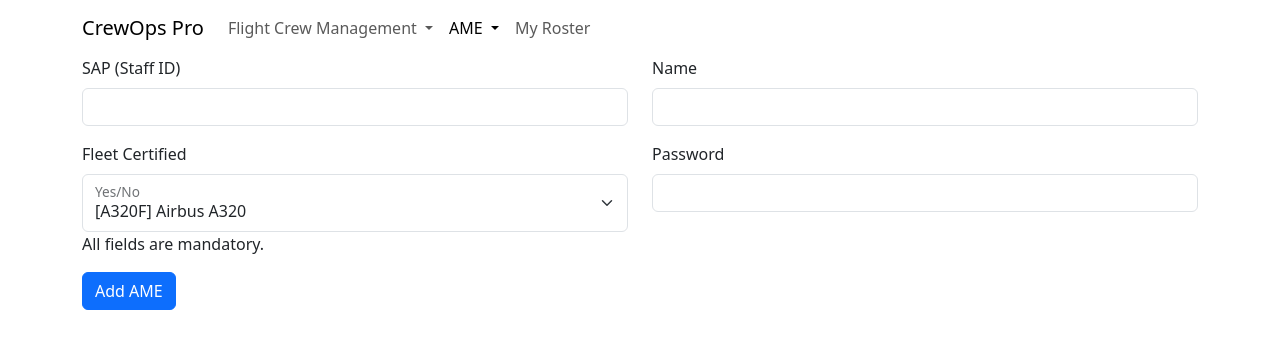
After one commit to kanhasharma07/CrewOps-Pro, a Flask app: page /addAME in a window 1280 px wide. The commit adds this page. Shown: the top 349 px of the page. Run offline with Flask 3, Linux system fonts and the light colour scheme.

Commit message:
Add AME crew management functionality
This commit introduces the ability to add Aircraft Maintenance Engineer (AME) crew members to the system. This includes the creation of new HTML templates for the add AME form and success page, updates to the base template to include the new functionality in the navigation bar, and changes to the AMECrew class and app.py to handle the new routes and form data.

```diff
--- a/app.py
+++ b/app.py
@@ -1,5 +1,5 @@
 from flight_crew import FlightCrew
-
+from ame_crew import AMECrew
 from flask import Flask, url_for, redirect, render_template, request
 
 app = Flask(__name__)
@@ -10,7 +10,7 @@
 def home_page():
     return render_template("home.html")
 
-
+# Flight Crew Management Routes
 @app.route("/addCrew", methods=["GET", "POST"])
 def addCrew():
     if request.method == "GET":
@@ -60,35 +60,54 @@
         FlightCrew.deleteCrew(sap=request.form["sap"])
         return render_template("deleteCrewSuccessful.html", sap=request.form["sap"])
 
-@app.route('/modifyCrew', methods = ['GET', 'POST'])
+
+@app.route("/modifyCrew", methods=["GET", "POST"])
 def modifyCrew():
-    if request.method=="GET":
-        return render_template('modifyCrew.html')
+    if request.method == "GET":
+        return render_template("modifyCrew.html")
     else:
-        formData = [request.form['sap'],
-                    request.form['fname'],
-                    request.form['lname'],
-                    request.form['desig'],
-                    request.form['mob'],
-                    request.form['atpl'],
-                    request.form['license'],
-                    request.form['medical'],
-                    request.form['baseops'],
-                    "",
-                    request.form['login'],
-                    request.form['pw']]
-        FlightCrew.modifyCrew(int(request.form['sap']), formData)
-        return render_template('modifyCrewSuccess.html', sap=request.form['sap'])
+        formData = [
+            request.form["sap"],
+            request.form["fname"],
+            request.form["lname"],
+            request.form["desig"],
+            request.form["mob"],
+            request.form["atpl"],
+            request.form["license"],
+            request.form["medical"],
+            request.form["baseops"],
+            "",
+            request.form["login"],
+            request.form["pw"],
+        ]
+        FlightCrew.modifyCrew(int(request.form["sap"]), formData)
+        return render_template("modifyCrewSuccess.html", sap=request.form["sap"])
 
-@app.route('/applyLeave', methods = ["GET",'POST'])
+
+@app.route("/applyLeave", methods=["GET", "POST"])
 def updateAvail():
     if request.method == "GET":
-        return render_template('updateAvail.html')
+        return render_template("updateAvail.html")
     else:
-        sap = int(request.form['sap'])
-        availBool = request.form['leave']
+        sap = int(request.form["sap"])
+        availBool = request.form["leave"]
         FlightCrew.updateAvail(sap, availBool)
-        return render_template('updateAvailSuccess.html', availBool=availBool, sap=sap)
+        return render_template("updateAvailSuccess.html", availBool=availBool, sap=sap)
+
+
+# AME management Routes
+@app.route('/addAME', methods=['GET', 'POST'])
+def addAME():
+    if request.method=="GET":
+        return render_template('addAME.html')
+    else:
+        crewData = [request.form['sap'],
+                    request.form['name'],
+                    request.form['fleet'],
+                    request.form['pw']]
+        AMECrew.addCrew(crewData=crewData)
+        return render_template('addAMEsuccess.html')
+
 
 # @app.route('/test')
 # def test():
--- /dev/null
+++ b/templates/addAME.html
@@ -0,0 +1,62 @@
+{%extends 'base.html'%}
+
+{% block navbarame %}active{% endblock %}
+
+{% block content %}
+<!-- Add AME Crew Info Form -->
+<div class="container">
+    <form action="{{url_for('addAME')}}" method="post">
+        <div class="row">
+            <div class="col">
+                <div class="mb-3">
+                    <label for="exampleInputEmail1" class="form-label">SAP (Staff ID)</label>
+                    <input type="number" class="form-control" id="sapform" name="sap" aria-describedby="emailHelp">
+                </div>
+            </div>
+            <div class='col'>
+                <div class="mb-3">
+                    <label for="exampleInputPassword1" class="form-label">Name</label>
+                    <input type="text" class="form-control" id="nameform" name="name">
+                </div>
+            </div>
+        </div>
+
+
+
+        <div class="row">
+            <div class="col">
+                <label for="exampleInputPassword1" class="form-label">Fleet Certified</label>
+                <div class="form-floating">
+                    <select class="form-select" id="floatingSelect" aria-label="Floating label select example"
+                        name="fleet">
+                        <option value="A320">[A320F] Airbus A320</option>
+                        <option value="B737">[B737] Boeing 737</option>
+                        <option value="B777">[B777] Boeing 777</option>
+                        <option value="B787">[B787] Boeing 787</option>
+                        <option value="A350">[A350] Airbus A350</option>
+                    </select>
+                    <label for="floatingSelect">Yes/No</label>
+                </div>
+            </div>
+            <div class='col'>
+                <div class="mb-3">
+                    <label for="exampleInputPassword1" class="form-label">Password</label>
+                    <input type="Password" class="form-control" id="pwform" name="pw">
+                </div>
+            </div>
+        </div>
+        <div class="row">
+            <div class="col">
+                <p>All fields are mandatory.</p>
+                <button type="submit" class="btn btn-primary">Add AME</button>
+            </div>
+            <div class="col">
+            </div>
+        </div>
+</div>
+
+
+</form>
+</div>
+
+{% endblock %}
--- a/templates/base.html
+++ b/templates/base.html
@@ -34,12 +34,12 @@
                         </ul>
                     </li>
                     <li class="nav-item dropdown">
-                        <a class="nav-link dropdown-toggle" href="#" role="button" data-bs-toggle="dropdown"
+                        <a class="nav-link dropdown-toggle {% block navbarame %}{% endblock %}" href="#" role="button" data-bs-toggle="dropdown"
                             aria-expanded="false">
                             AME
                         </a>
                         <ul class="dropdown-menu">
-                            <li><a class="dropdown-item" href="#">Add AME Crew</a></li>
+                            <li><a class="dropdown-item" href="{{url_for('addAME')}}">Add AME Crew</a></li>
                             <li><a class="dropdown-item" href="#">View AMEs</a></li>
                             <li><a class="dropdown-item" href="#">Update AME Details</a></li>
                             <li><a class="dropdown-item" href="#">Delete AME</a></li>
```
Also changed, not shown: ame_crew.py (+2 -6 lines), templates/addAMEsuccess.html (added, +16 -0 lines).
